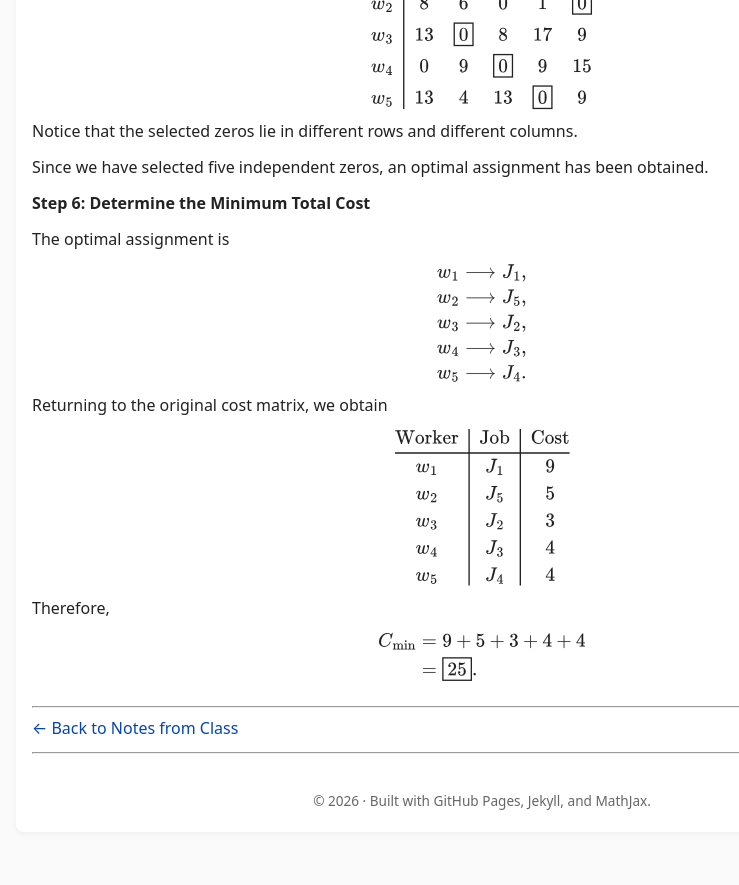
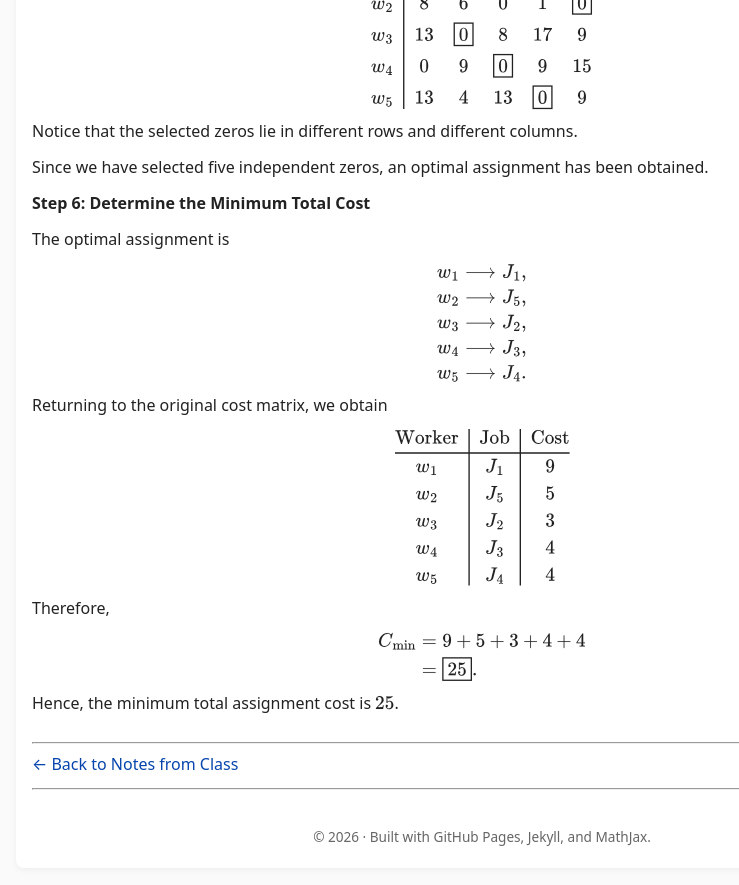
Before and after one commit to SaleemKamaludin/SaleemKamaludin.github.io, a Jekyll site: the page built from courses/math-2276/notes-from-class/supplementary-lecture-6/index.md, in a window 1280 px wide and 900 px high, scrolled down 8737 px. Shown: the top 885 px of the window, without its empty margins (158-897 px from the left). Built offline with Jekyll 4.4.1, drawn with Linux system fonts in a browser that asks for light colours; before the commit the page ends 9601 px from its top, so only the background shows below that.

Commit message:
Complete Example 1.3 Hungarian 5x5 assignment problem

```diff
--- a/courses/math-2276/notes-from-class/supplementary-lecture-6/index.md
+++ b/courses/math-2276/notes-from-class/supplementary-lecture-6/index.md
@@ -1440,6 +1440,14 @@ C_{\min}
       </div>
 
     </div>
+
+    <div id="example-hungarian-five-by-five-step-6-final-conclusion">
+
+      <p>
+        Hence, the minimum total assignment cost is \(25\).
+      </p>
+
+    </div>
 </div>
 </div>
 
```
